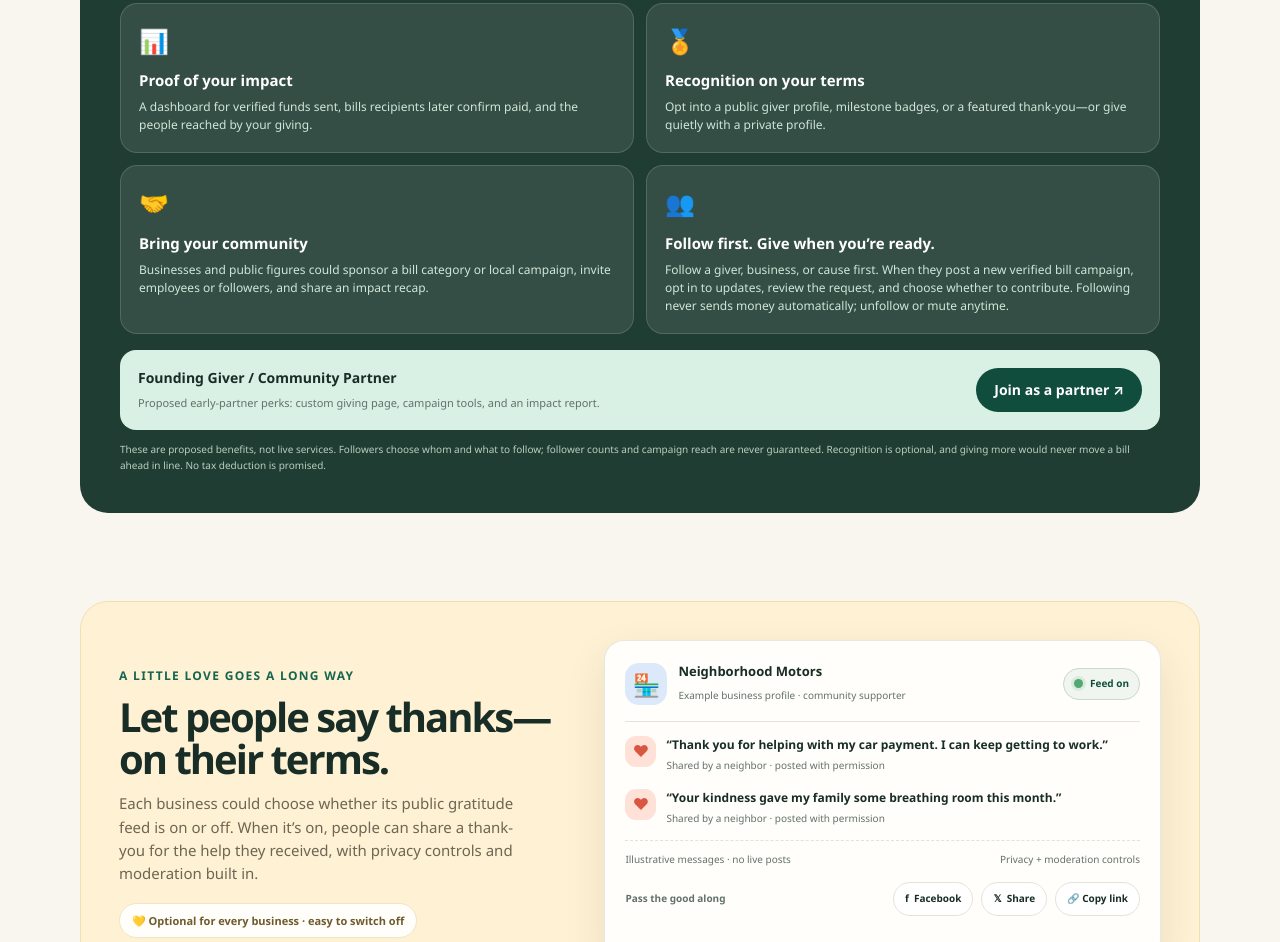
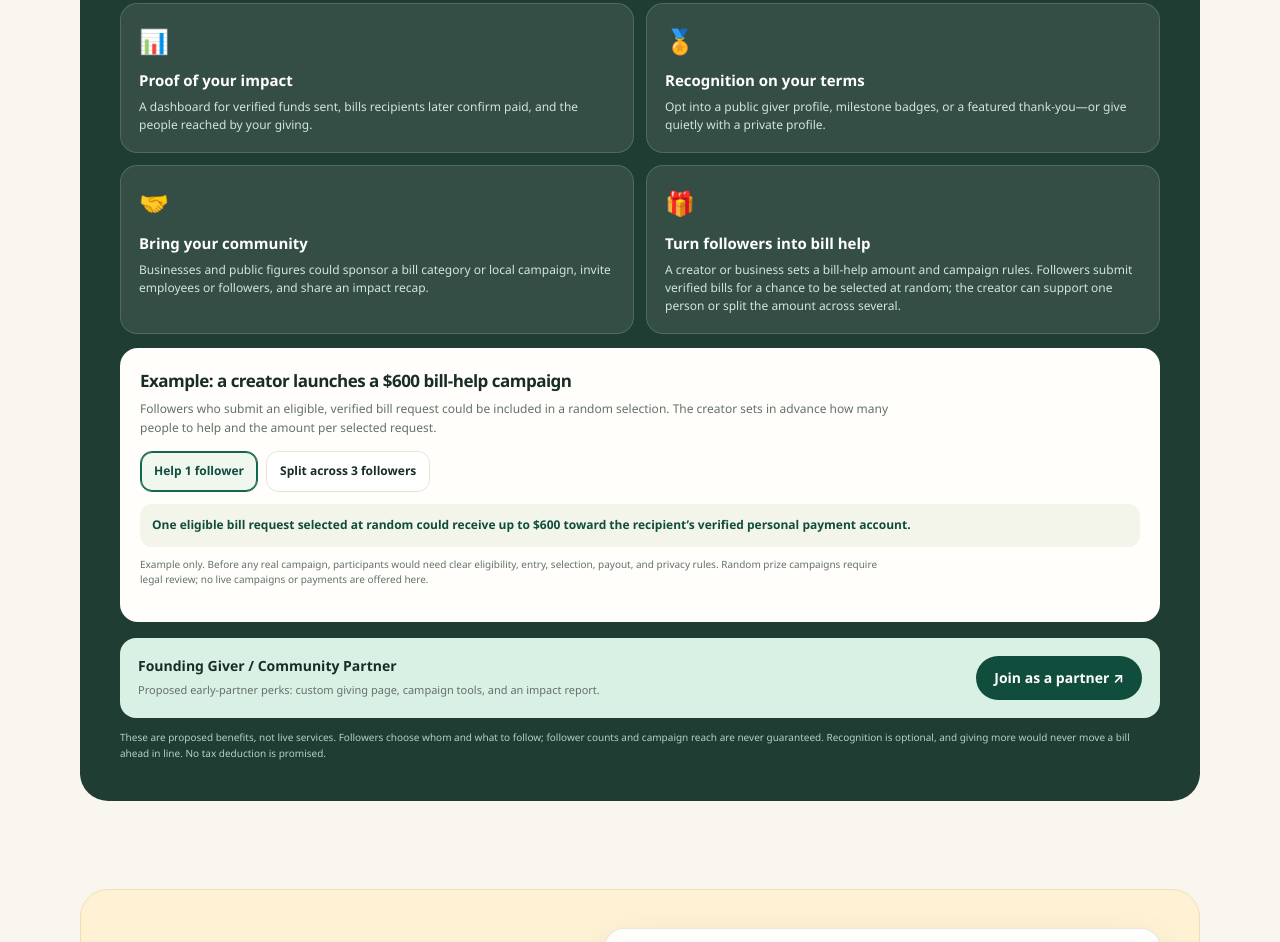
Before and after one commit to jbstog24-maker/bill-waitlist, a website: page index.html in a window 1280 px wide. Shown: the part 2505-3447 px from the top of the page. Drawn offline with Linux system fonts and the light colour scheme.

Commit message:
Add creator bill payout campaign concept

```diff
--- a/index.html
+++ b/index.html
@@ -172,6 +172,14 @@
   .reward-card .reward-icon{font-size:24px}
   .reward-card h3{font-size:15px;margin:10px 0 6px}
   .reward-card p{font-size:12px;color:#d1e5d9;line-height:1.5}
+  .campaign-preview{margin-top:14px;padding:20px;background:#fffefa;color:var(--ink);border-radius:18px;position:relative;z-index:1}
+  .campaign-preview h3{font-size:17px;letter-spacing:-.03em}
+  .campaign-preview>p{font-size:12px;color:var(--muted);margin:6px 0 14px;max-width:760px}
+  .campaign-options{display:flex;gap:8px;flex-wrap:wrap;margin:12px 0}
+  .campaign-option{border:1px solid var(--line);border-radius:12px;padding:10px 13px;background:#fff;color:var(--ink);font:inherit;font-size:12px;font-weight:800;cursor:pointer}
+  .campaign-option[aria-pressed="true"]{border-color:var(--green);background:#eff7ef;box-shadow:inset 0 0 0 1px var(--green);color:var(--green-dark)}
+  .campaign-result{border-radius:12px;padding:12px;background:#f3f5eb;color:var(--green-dark);font-size:12px;font-weight:750}
+  .campaign-rules-note{font-size:10px!important;color:var(--muted)!important;margin-top:10px!important}
   .founding-offer{display:flex;align-items:center;justify-content:space-between;gap:18px;flex-wrap:wrap;margin-top:16px;padding:17px 18px;background:#d9f0e4;color:var(--ink);border-radius:16px;position:relative;z-index:1}
   .founding-offer b{display:block;font-size:14px}.founding-offer span{font-size:11px;color:var(--muted)}
   .founding-offer .pill-link{white-space:nowrap;background:var(--green-dark)}
@@ -285,7 +293,17 @@
         <article class="reward-card"><span class="reward-icon" aria-hidden="true">📊</span><h3>Proof of your impact</h3><p>A dashboard for verified funds sent, bills recipients later confirm paid, and the people reached by your giving.</p></article>
         <article class="reward-card"><span class="reward-icon" aria-hidden="true">🏅</span><h3>Recognition on your terms</h3><p>Opt into a public giver profile, milestone badges, or a featured thank-you—or give quietly with a private profile.</p></article>
         <article class="reward-card"><span class="reward-icon" aria-hidden="true">🤝</span><h3>Bring your community</h3><p>Businesses and public figures could sponsor a bill category or local campaign, invite employees or followers, and share an impact recap.</p></article>
-        <article class="reward-card"><span class="reward-icon" aria-hidden="true">👥</span><h3>Follow first. Give when you’re ready.</h3><p>Follow a giver, business, or cause first. When they post a new verified bill campaign, opt in to updates, review the request, and choose whether to contribute. Following never sends money automatically; unfollow or mute anytime.</p></article>
+        <article class="reward-card"><span class="reward-icon" aria-hidden="true">🎁</span><h3>Turn followers into bill help</h3><p>A creator or business sets a bill-help amount and campaign rules. Followers submit verified bills for a chance to be selected at random; the creator can support one person or split the amount across several.</p></article>
+      </div>
+      <div class="campaign-preview" aria-label="Illustrative creator bill campaign">
+        <h3>Example: a creator launches a $600 bill-help campaign</h3>
+        <p>Followers who submit an eligible, verified bill request could be included in a random selection. The creator sets in advance how many people to help and the amount per selected request.</p>
+        <div class="campaign-options" role="group" aria-label="Choose how the sample campaign amount is split">
+          <button class="campaign-option" type="button" data-payout-count="1" aria-pressed="true">Help 1 follower</button>
+          <button class="campaign-option" type="button" data-payout-count="3" aria-pressed="false">Split across 3 followers</button>
+        </div>
+        <div class="campaign-result" id="campaignResult" aria-live="polite">One eligible bill request selected at random could receive up to $600 toward the recipient’s verified personal payment account.</div>
+        <p class="campaign-rules-note">Example only. Before any real campaign, participants would need clear eligibility, entry, selection, payout, and privacy rules. Random prize campaigns require legal review; no live campaigns or payments are offered here.</p>
       </div>
       <div class="founding-offer">
         <div><b>Founding Giver / Community Partner</b><span>Proposed early-partner perks: custom giving page, campaign tools, and an impact report.</span></div>
@@ -396,6 +414,7 @@
         <div id="helpFields" hidden>
           <label class="field-label" for="billType">What kind of bill would you want to cover?</label><select id="billType" name="billType"><option value="">Choose one (optional)</option><option>Electric / utility</option><option>Rent</option><option>Mortgage / house payment</option><option>Phone</option><option>Medical</option><option>Water / gas</option><option>Car payment or insurance</option><option>Other</option></select>
           <label class="field-label" for="amountRange">About how much is it?</label><select id="amountRange" name="amountRange"><option value="">Choose a range (optional)</option><option>Under $100</option><option>$100 to $250</option><option>$250 to $500</option><option>$500 to $1,000</option><option>Over $1,000</option></select>
+          <div class="checks"><label><input type="checkbox" name="interests" value="campaign-entry"> I’d want to follow a creator’s campaign and submit my verified bill for a chance at help</label></div>
         </div>
         <div id="donorFields" hidden>
           <label class="field-label" for="budgetRange">What kind of giving sounds right?</label><select id="budgetRange" name="budgetRange"><option value="">Choose one (optional)</option><option>One bill, under $100</option><option>One bill, $100 to $250</option><option>A few bills a month</option><option>$500+ a month</option><option>A larger pool for my business or audience</option><option>Join or start a giving circle</option></select>
@@ -409,6 +428,7 @@
             <label><input type="checkbox" name="interests" value="request-sharing"> Share tools that help my verified request reach more people</label>
             <label><input type="checkbox" name="interests" value="founding-partner"> Founding giver / business partner benefits and impact reports</label>
             <label><input type="checkbox" name="interests" value="campaign-following"> Followers and opt-in updates for my giving profile or bill campaigns</label>
+            <label><input type="checkbox" name="interests" value="creator-bill-campaign"> Launch a bill-help campaign with one payout or several random recipient payouts</label>
           </div>
         </div>
         <div class="checks"><label><input type="checkbox" id="consent" required> Email me about the idea, launch, and early access. No spam, and no selling my information.</label></div>
@@ -428,7 +448,7 @@
       <details><summary>How would the money reach someone?</summary><p>After a bill is reviewed and the recipient is verified, the concept is to send the approved funds to that person’s verified personal account. It would not have to go to the utility or other biller. A later update could distinguish money sent from a bill the recipient confirms they paid. No payments are available on this page.</p></details>
       <details><summary>Would a payment be tax deductible?</summary><p>We haven’t established a final legal or tax structure. Don’t assume payments would be tax deductible. We’ll make the terms clear before accepting any payment.</p></details>
       <details><summary>Can givers get public recognition?</summary><p>That’s a core part of the idea. Profiles could show funds sent and bills recipients later confirm as paid, with totals tied to verified transactions. Givers could choose a public name or anonymity, share impact summaries, follow one another, and build giving circles.</p></details>
-      <details><summary>How would following a giver or campaign work?</summary><p>Someone could follow a giver, business, or cause first, then opt in to updates when new verified bill campaigns are posted. They review each request and decide whether to contribute. Following never sends money automatically, and people can unfollow or mute updates anytime.</p></details>
+      <details><summary>How would a creator bill-help campaign work?</summary><p>A creator or business would announce the total amount, how many eligible bills they plan to help, deadlines, and selection method. Followers who submit a bill that passes verification could be included in a random selection. The creator could choose one recipient for the full amount or split it among several, with funds sent to selected recipients’ verified personal accounts. Clear campaign terms and legal review would be required before launch; this site does not run drawings or send payments.</p></details>
       <details><summary>Can sharing help more people see my request?</summary><p>That’s the concept. People could share a verified request link, helping more givers discover it and the recipient’s public profile. Recipients would choose what personal details to show. More sharing may increase potential visibility, but it cannot guarantee views, donations, or funding by a bill’s due date.</p></details>
       <details><summary>Can businesses choose whether to show gratitude posts?</summary><p>That’s the idea: each business could turn its public gratitude feed on or off. People could choose to post a thank-you when a business helped them, with moderation and privacy controls. The sample feed on this page is only an illustration; posting is not live.</p></details>
       <details><summary>How will recipient stories be handled?</summary><p>Stories should be shared only when the person chooses to share them. The idea is to celebrate what generosity made possible while keeping people’s privacy and dignity at the center.</p></details>
@@ -486,6 +506,12 @@
     feedToggleText.textContent=isOn?'Feed off':'Feed on';
     feedDemo.classList.toggle('is-off',isOn);
   });
+  document.querySelectorAll('.campaign-option').forEach(function(button){button.addEventListener('click',function(){
+    document.querySelectorAll('.campaign-option').forEach(function(b){b.setAttribute('aria-pressed','false')});
+    button.setAttribute('aria-pressed','true');
+    var count=Number(button.getAttribute('data-payout-count'));
+    document.getElementById('campaignResult').textContent=count===1?'One eligible bill request selected at random could receive up to $600 toward the recipient’s verified personal payment account.':'Three eligible bill requests selected at random could each receive up to $200 toward the recipients’ verified personal payment accounts.';
+  })});
   document.querySelectorAll('.amount-choice').forEach(function(button){button.addEventListener('click',function(){
     document.querySelectorAll('.amount-choice').forEach(function(b){b.setAttribute('aria-pressed','false')});
     button.setAttribute('aria-pressed','true');
```
